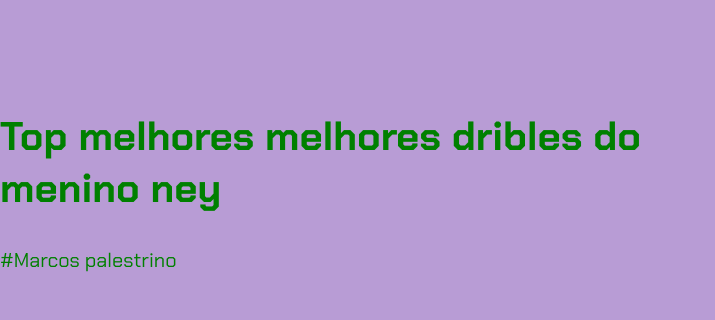
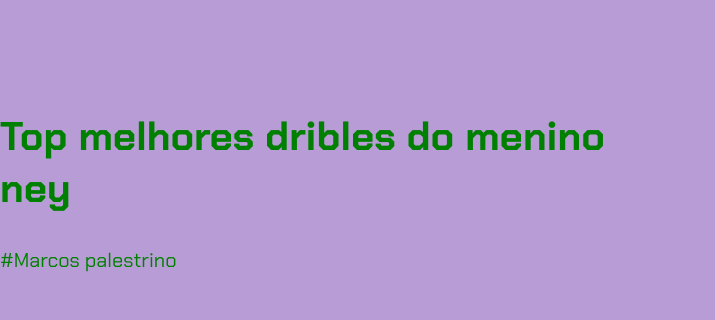
Before and after one commit to marcolaxzs13/Granja27, a plain HTML site: page index.html in a window 1280 px wide. Shown: the part 87-407 px from the top of the page, 0-715 px from the left. Drawn offline with Linux system fonts and the light colour scheme.

Commit message:
Update index.html

```diff
--- a/index.html
+++ b/index.html
@@ -15,7 +15,7 @@
 
     <section>
       <div class="chamada-texto">
-        <h1>Top melhores melhores dribles do menino ney</h1>
+        <h1>Top melhores dribles do menino ney</h1>
         <p>#Marcos palestrino</p>
       </div>
 
```
